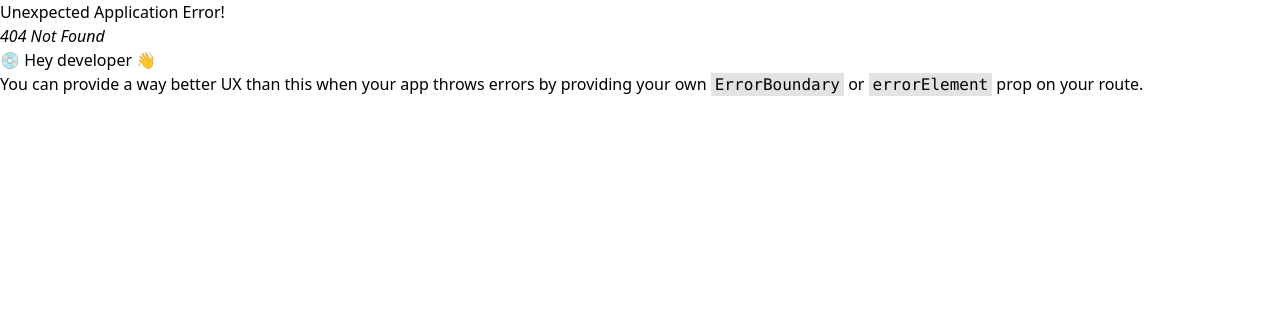
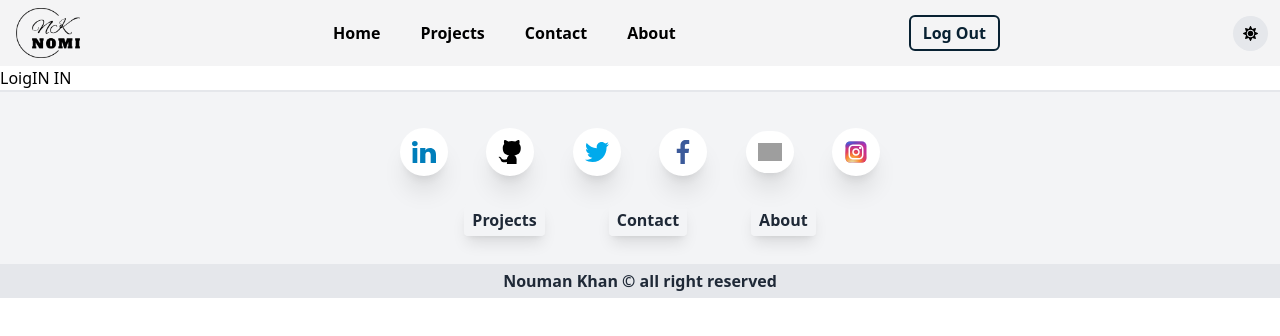
Before and after one commit to noumankhan11/my-portfolio, a React (Vite) app: page /login in a window 1280 px wide. Before the commit this address had no page. Shown: the top 336 px of the page. Built offline with nearby package versions, Linux system fonts and the light colour scheme; grey boxes are pictures that could not be loaded.

Commit message:
setup routes of login singup page

```diff
--- a/src/components/Navbar/Navbar.jsx
+++ b/src/components/Navbar/Navbar.jsx
@@ -14,11 +14,11 @@ export default function Navbar() {
   const currentTheme = useSelector((state) => state.theme);
   const [DarkMode, setDarkMode] = useState(false);
   const [isMenuOpen, setIsMenuOpen] = useState(false);
+  const [isUserLogedIn, setIsUserLogedIn] = useState(true);
   const dispatch = useDispatch();
   const handleDarkMode = () => {
     dispatch(toggleDarkMode());
     setDarkMode((prev) => !prev);
-    console.log(currentTheme);
   };
   useEffect(() => {
     if (DarkMode) {
@@ -58,7 +58,7 @@ export default function Navbar() {
     <div className="w-full  px-3 py-1 boder-2 dark:border-gray-200 dark:bg-[#082132] bg-zinc-100">
       <div className="nav relative w-full flex justify-between items-center">
         <div className="nav_left">
-          <div className="logo w-[] p-1">
+          <div className="logo p-1">
             <img
               src={`${
                 DarkMode
@@ -81,6 +81,28 @@ export default function Navbar() {
               </NavLink>
             ))}
           </ul>
+        </div>
+        <div className="login/logout">
+          {!isUserLogedIn ? (
+            <>
+              <button
+                onClick={() => setIsUserLogedIn(true)}
+                className="btn-primary mr-2">
+                <NavLink to={"/signup"}>Sign Up</NavLink>
+              </button>
+              <button
+                onClick={() => setIsUserLogedIn(true)}
+                className="btn-primary ml-2">
+                <NavLink to={"/login"}>Log In</NavLink>
+              </button>
+            </>
+          ) : (
+            <button
+              onClick={() => setIsUserLogedIn(false)}
+              className="btn-primary">
+              <NavLink to={"/"}>Log Out</NavLink>
+            </button>
+          )}
         </div>
         <div className="icons text-black flex gap-3">
           <li
--- a/src/index.css
+++ b/src/index.css
@@ -54,6 +54,12 @@
   }
 }
 
+@layer components {
+  .btn-primary {
+    @apply px-3 py-1 rounded-md font-bold border-[#082132] text-[#082132] dark:text-gray-300 dark:hover:text-[#082132] hover:text-gray-100 dark:border-gray-300 border-2 hover:bg-[#082132] dark:hover:bg-gray-200 duration-150 transition-all;
+  }
+}
+
 /* *********************************
 .dark-mode {
   background-color: var(--blue-800);
--- /dev/null
+++ b/src/pages/LogIn/LogIn.jsx
@@ -0,0 +1,9 @@
+import React from "react";
+
+export default function LogIn() {
+  return (
+    <div>
+      <h1>LoigIN IN</h1>
+    </div>
+  );
+}
--- /dev/null
+++ b/src/pages/SignUp/SignUp.jsx
@@ -0,0 +1,9 @@
+import React from "react";
+
+export default function SignUp() {
+  return (
+    <div>
+      <h1>SignUp</h1>
+    </div>
+  );
+}
--- a/src/pages/index.js
+++ b/src/pages/index.js
@@ -1,6 +1,8 @@
 import About from "./About/About";
 import Contact from "./Contact/Contact";
 import Home from "./Home/Home";
+import LogIn from "./LogIn/LogIn";
+// import LogIn from "./LogIn/LogIn";
 import Projects from "./Projects/Projects";
-
-export { Home, Projects, Contact, About };
+import SignUp from "./SignUp/SignUp";
+export { Home, Projects, Contact, About, LogIn, SignUp };
```
Also changed, not shown: src/main.jsx (+16 -1 lines).
